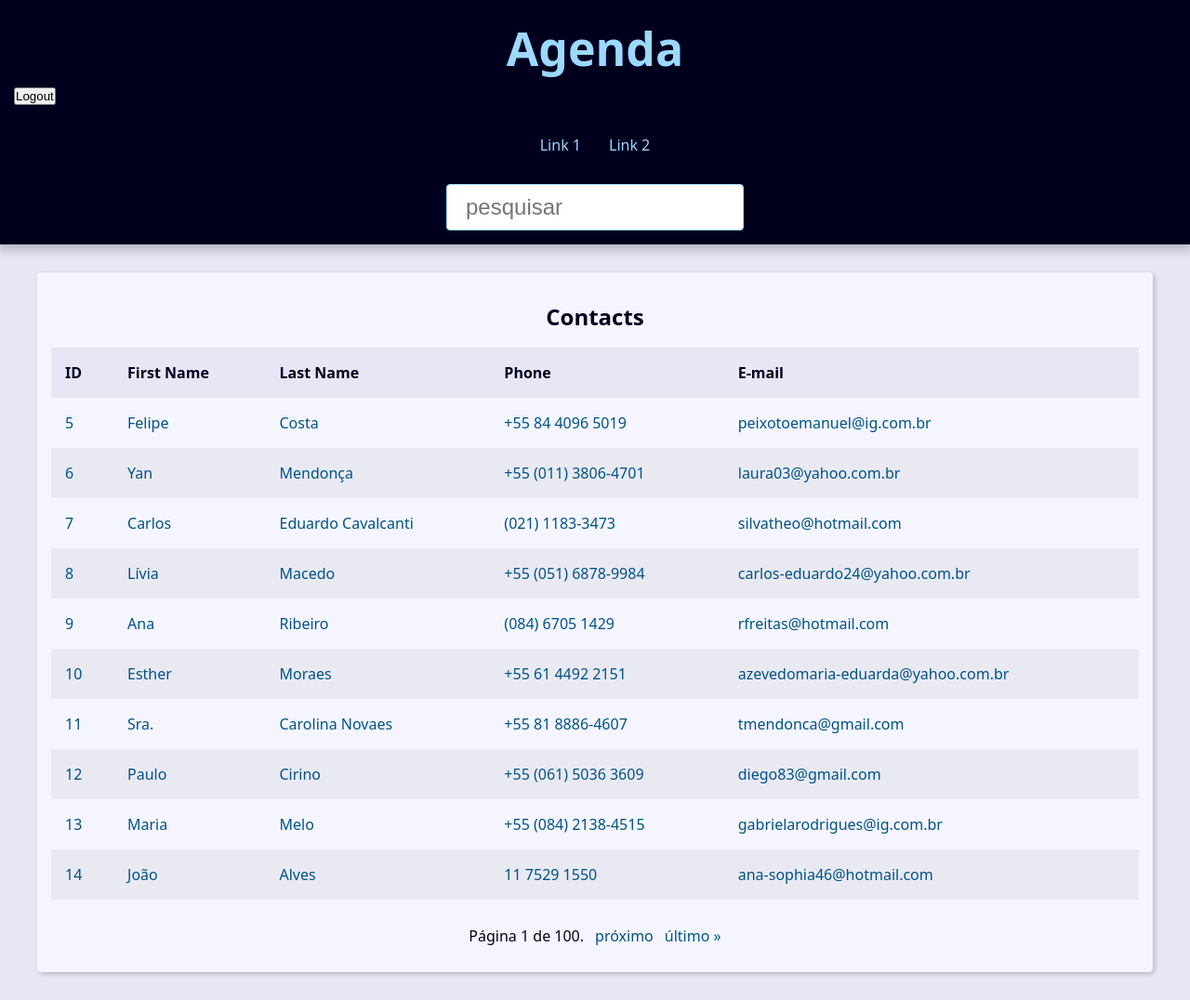
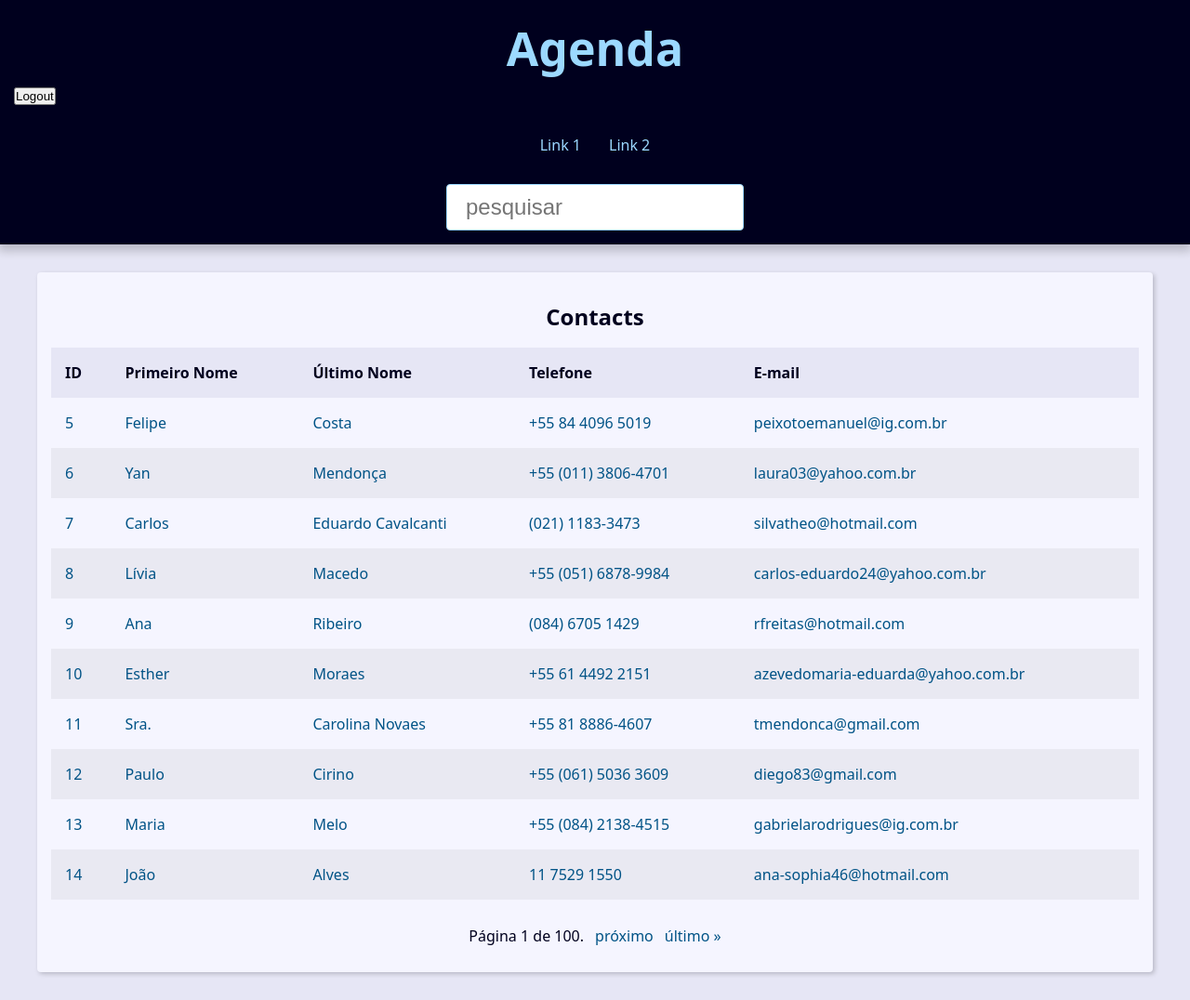
Before and after one commit to MarcuSantosDev/Projeto_Agenda, a Django app: page / in a window 1280 px wide. Shown: the whole page at 93% size. Run offline with Django 5.2, Linux system fonts and the light colour scheme; a user stored in the database is signed in; data comes from the database, SQL or seed files in the repository; both versions use the stored data as it was after the commit.

Commit message:
:recycle: refactor: Renomeando nome das table-header

```diff
--- a/contact/templates/contact/index.html
+++ b/contact/templates/contact/index.html
@@ -7,9 +7,9 @@
     <thead>
       <tr class="table-row table-row-header">
         <th class="table-header">ID</th>
-        <th class="table-header">First Name</th>
-        <th class="table-header">Last Name</th>
-        <th class="table-header">Phone</th>
+        <th class="table-header">Primeiro Nome</th>
+        <th class="table-header">Último Nome</th>
+        <th class="table-header">Telefone</th>
         <th class="table-header">E-mail</th>
       </tr>
     </thead>
```
Also changed, not shown: db.sqlite3.
